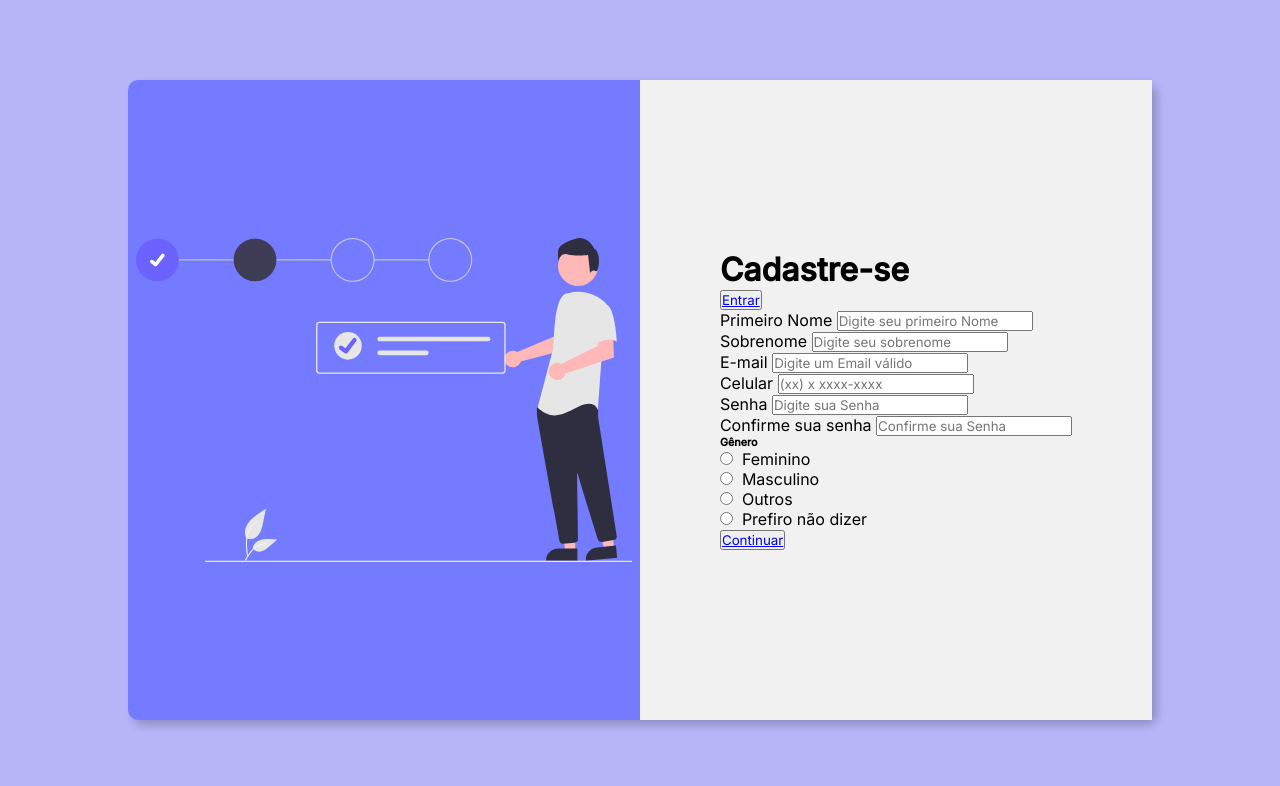
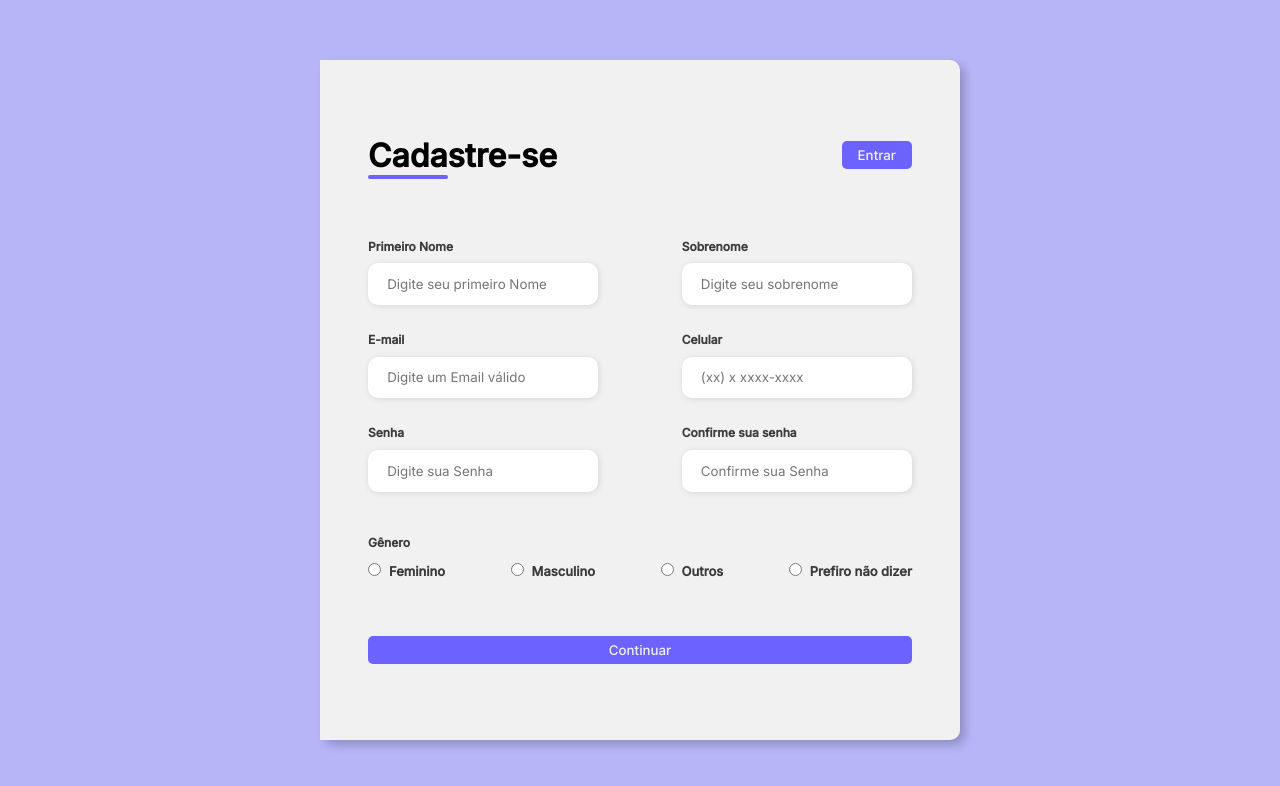
Before and after one commit to VanderleiGeronimoJunior/form-responsive, a plain HTML site: page index.html in a window 1280 px wide. Drawn offline with Linux system fonts and the light colour scheme.

Commit message:
Estilizando o Formulário

```diff
--- a/assets/css/style.css
+++ b/assets/css/style.css
@@ -18,7 +18,7 @@ body{
 
 .container{
     width: 80%;
-    height: 80vh;
+    height: 85vh;
     display: flex;
     box-shadow: 5px 5px 10px rgba(0,0,0, .212);
     border-radius: 10px;
@@ -47,4 +47,138 @@ body{
     flex-direction: column;
     background-color: #f1f1f1;
     padding: 3rem;
+    border-radius: 0 10px 10px 0;
 }
+
+.form-header{
+    margin-bottom: 3rem;
+    display: flex;
+    justify-content: space-between;
+}
+
+.login-btn{
+    display: flex;
+    align-items: center;
+}
+
+.login-btn button{
+    border: none;
+    background-color: #6c63ff;
+    padding: 0.4rem 1rem;
+    border-radius: 5px;
+    cursor: pointer;
+
+}
+
+.login-btn button:hover{
+    background-color: #6b63fff1;
+}
+
+.login-btn button a {
+    text-decoration: none;
+    font-weight: 500;
+    color: #f1f1f1;
+}
+
+.form-header h1::after{
+    content: '';
+    display: block;
+    width: 5rem;
+    height: 0.3rem;
+    background-color: #6c63ff;
+    margin: 0 auto;
+    position: absolute;
+    border-radius: 10px;
+}
+
+.input-group{
+    display: flex;
+    flex-wrap: wrap;
+    justify-content: space-between;
+    padding: 1rem 0;
+}
+
+.input-box{
+    display: flex;
+    flex-direction: column;
+    margin-bottom: 1.1rem;
+}
+
+.input-box input{
+    margin: 0.6rem 0;
+    padding: 0.8rem 1.2rem;
+    border: none;
+    border-radius: 10px;
+    box-shadow: 1px 1px 6px #0000001c;
+}
+
+.input-box input:hover{
+    background-color: #eeeeee75;
+}
+
+.input-box input:focus-visible{
+    outline: 1px solid #6c63ff;
+}
+
+.input-box label,
+.gender-title h6{
+    font-size: 0.75rem;
+    font-weight: 600;
+    color: #000000c0;
+}
+
+.input-box input:placeholder{
+    color: #000000be;
+}
+
+.gender-group{
+    display: flex;
+    justify-content: space-between;
+    margin-top: 0.62rem;
+    padding: 0 0 0.5rem;
+}
+
+.gender-input{
+    /* display: flex; */
+    align-items: center;
+}
+
+.gender-input label{
+    font-size: 0.81rem;
+    font-weight: 600;
+    color: #000000c0;
+}
+
+.continue-button button{
+    margin-top: 3rem;
+    width: 100%;
+    border: none;
+    background-color: #6c63ff;
+    padding: 0.4rem 1rem;
+    border-radius: 5px;
+    cursor: pointer;
+}
+
+.continue-button button:hover{
+    background-color: #6b63fff1;
+}
+
+.continue-button button a {
+    text-decoration: none;
+    font-weight: 500;
+    color: #f1f1f1;
+}
+
+@media screen and (max-width: 1330px) {
+    .form-image{
+        display: none;
+    }
+
+    .container{
+        width: 50%;
+    }
+
+    .form{
+        width: 100%;
+    }
+}
--- a/index.html
+++ b/index.html
@@ -23,28 +23,28 @@
                 </div>
 
                 <div class="input-group">
-                    <div class="inpu-box">
+                    <div class="input-box">
                         <label for="firstName">Primeiro Nome</label>
                         <input type="text" id="firstName" name="firstName" placeholder="Digite seu primeiro Nome" required>
                     </div>
 
-                    <div class="inpu-box">
+                    <div class="input-box">
                         <label for="lastName">Sobrenome</label>
                         <input type="text" id="lastName" name="lastName" placeholder="Digite seu sobrenome" required>
                     </div>
-                    <div class="inpu-box">
+                    <div class="input-box">
                         <label for="email">E-mail</label>
                         <input type="email" id="email" name="email" placeholder="Digite um Email válido" required>
                     </div>
-                    <div class="inpu-box">
+                    <div class="input-box">
                         <label for="number">Celular</label>
                         <input type="tel" id="number" name="number" placeholder="(xx) x xxxx-xxxx" required>
                     </div>
-                    <div class="inpu-box">
+                    <div class="input-box">
                         <label for="password">Senha</label>
                         <input type="password" id="password" name="password" placeholder="Digite sua Senha" required>
                     </div>
-                    <div class="inpu-box">
+                    <div class="input-box">
                         <label for="confirmPassword">Confirme sua senha</label>
                         <input type="password" id="password" name="confirmPassword" placeholder="Confirme sua Senha" required>
                     </div>
```
Also changed, not shown: 1 other file.
